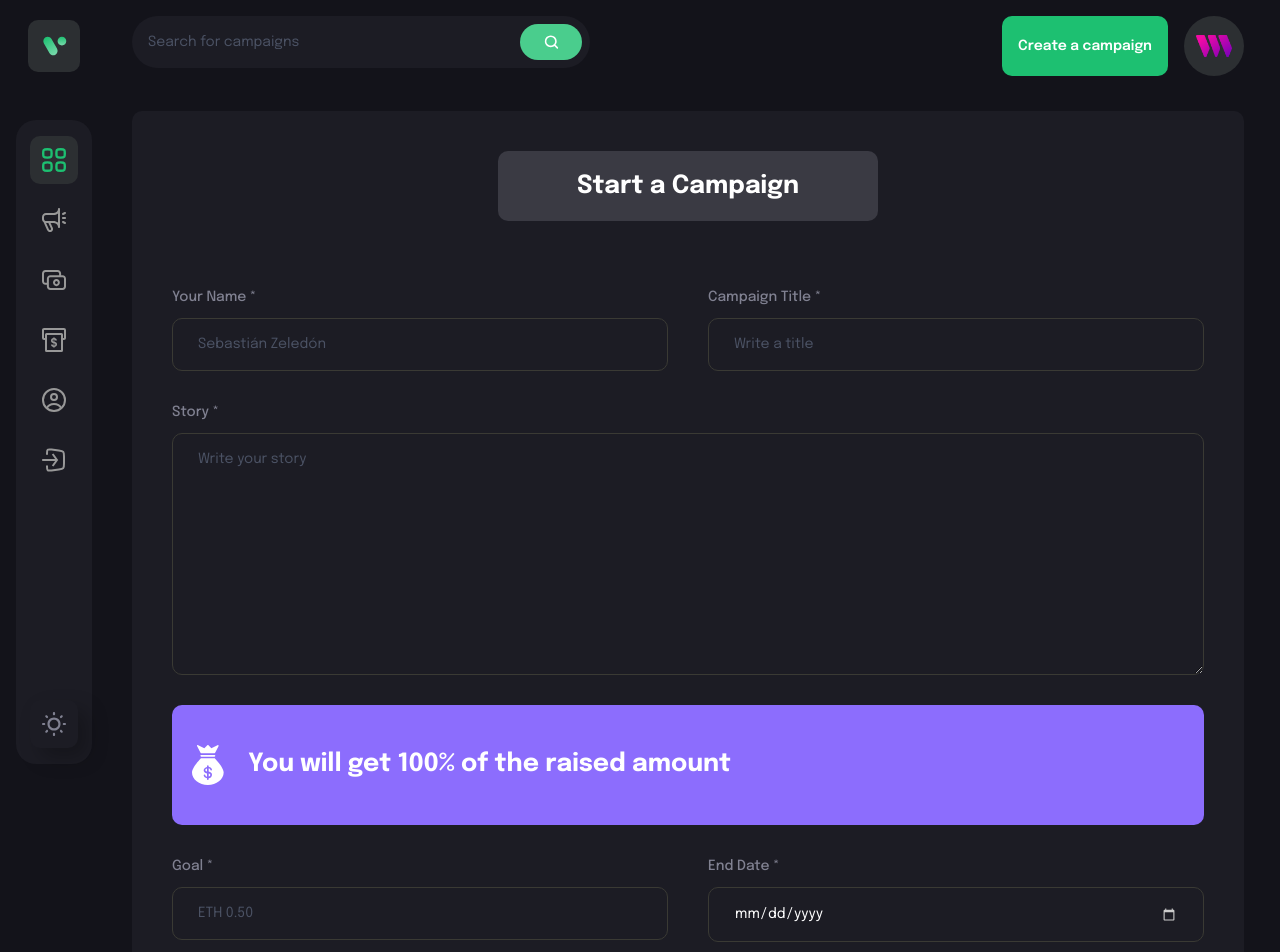
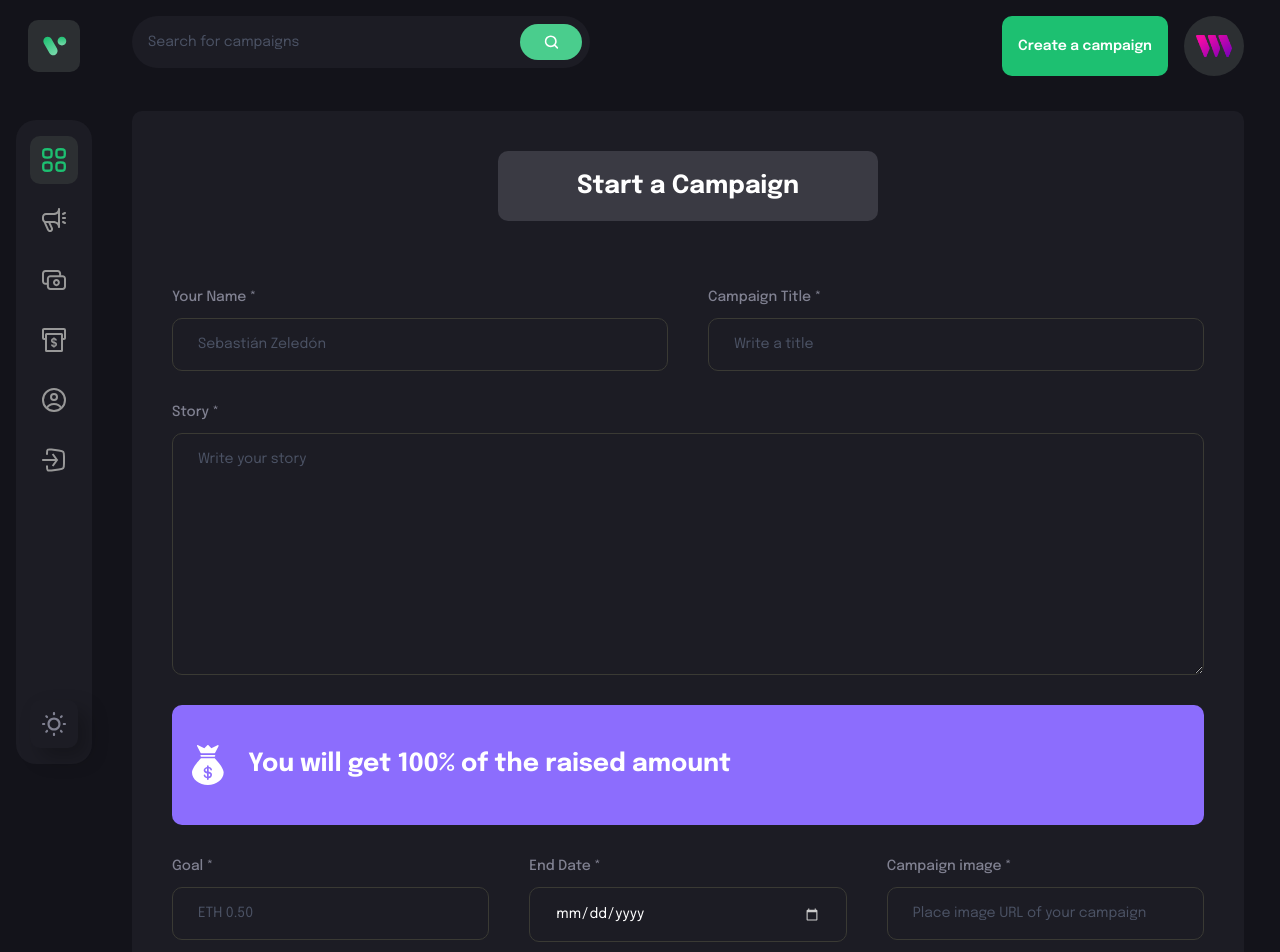
Before and after one commit to sebaszeledon/client, a React (Vite) app: page /create-campaign in a window 1280 px wide. Shown: the top 952 px of the page. Built offline with nearby package versions, Linux system fonts and the light colour scheme; what @thirdweb-dev/react would draw is missing.

Commit message:
createCampaign updated

```diff
--- a/src/pages/CreateCampaign.jsx
+++ b/src/pages/CreateCampaign.jsx
@@ -45,14 +45,14 @@
             placeholder="Sebastián Zeledón"
             inputType="text"
             value={form.name}
-            handleChange={() => {}}
+            handleChange={(e) => handleFormFieldChange ('name', e)}
           />
           <FormField
             labelName="Campaign Title *"
             placeholder="Write a title"
             inputType="text"
             value={form.title}
-            handleChange={() => {}}
+            handleChange={(e) => handleFormFieldChange ('title', e)}
           />
         </div>
 
@@ -61,7 +61,7 @@
           placeholder="Write your story"
           isTextArea
           value={form.description}
-          handleChange={() => {}}
+          handleChange={(e) => handleFormFieldChange ('description', e)}
         />
 
         <div className='w-full flex justify-start items-center p-4 bg-[#8c6dfd] h-[120px] rounded-[10px]'>
@@ -75,14 +75,21 @@
             placeholder="ETH 0.50"
             inputType="text"
             value={form.target}
-            handleChange={() => {}}
+            handleChange={(e) => handleFormFieldChange ('target', e)}
           />
           <FormField
             labelName="End Date *"
             placeholder="End Date"
             inputType="date"
             value={form.deadline}
-            handleChange={() => {}}
+            handleChange={(e) => handleFormFieldChange ('deadline', e)}
+          />
+          <FormField
+            labelName="Campaign image *"
+            placeholder="Place image URL of your campaign"
+            inputType="url"
+            value={form.image}
+            handleChange={(e) => handleFormFieldChange ('image', e)}
           />
         </div>
 
@@ -104,5 +111,3 @@
 }
 
 export default CreateCampaign
-
-// 1:48:29
```
